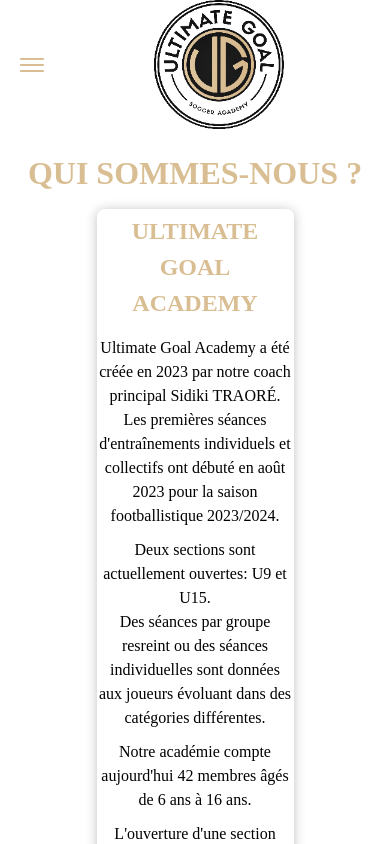
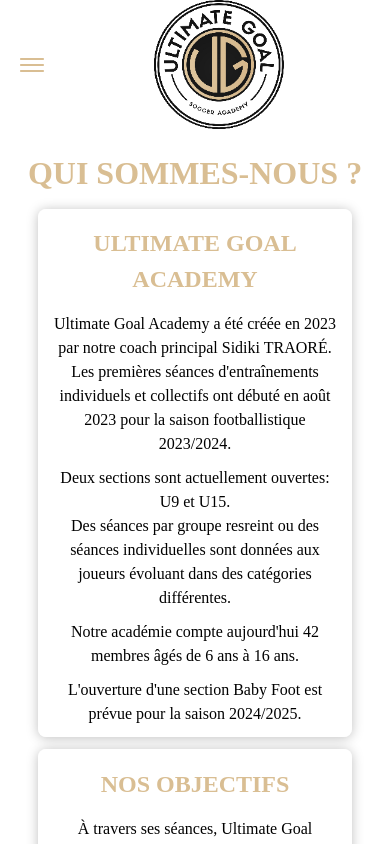
Before and after one commit to MaximeG971/Ultimate_Goal_Academy, a React (Vite) app in the folder frontend/: page /presentation in a window 390 px wide. Shown: the top 844 px of the page. Built offline with nearby package versions, Linux system fonts and the light colour scheme.

Commit message:
ajout de padding et modification de la taille des paragraphes en version mobile

```diff
--- a/frontend/src/components/presentation/Presentation.css
+++ b/frontend/src/components/presentation/Presentation.css
@@ -24,8 +24,18 @@
 .paragraphe-presentation {
   margin-bottom: 3%;
   box-shadow: 0px 1px 12px rgba(0, 0, 0, 0.25);
-  width: 50%;
+  width: 70%;
   border: 1px solid rgba(255, 255, 255, 0.3);
   border-radius: 8px;
   background-color: rgba(255, 255, 255, 0.5);
+  padding-bottom: 10px;
 }
+
+/* VERSION MOBILE */
+
+@media screen and (max-width: 700px) {
+  .paragraphe-presentation {
+    width: 75%;
+    padding: 10px;
+  }
+}
```
